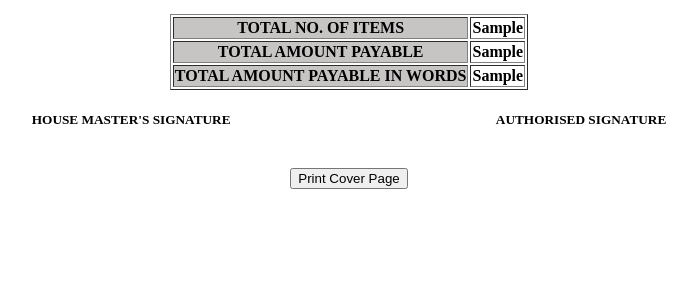
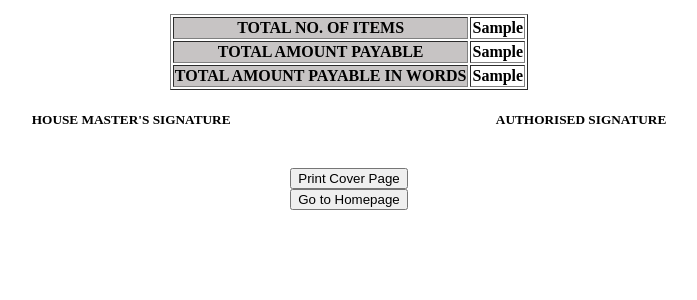
Before and after one commit to AyushS305/flask, a Flask app: template templates/cover_page_print.html in a window 1280 px wide. Shown: the part 444-744 px from the top of the page, without its empty margins (291-988 px from the left). Run offline with Flask 3, Linux system fonts and the light colour scheme; the template is opened without the code that fills it: most values are stand-ins (such as "Sample title", 1, 10 or a date in 2020).

Commit message:
added homepage buttons to print pages and added homepage to raashan pages

```diff
--- a/templates/confirm_raashan_details.html
+++ b/templates/confirm_raashan_details.html
@@ -46,6 +46,7 @@
       </head>
    <body>
     <form action = "/print_raashan_bill" method = "POST">
+      <p align="right"><a href="/homepage">Homepage</a></p>
          <h1><img src= "{{ image['img_url'] }}" alt="PRIKAWAY"></h1>
          <p align="right"><a href="/homepage">Homepage</a></p>
          <div class="container" style="display: flex; height: 60px; text-align: left;">
--- a/templates/cover_page_house.html
+++ b/templates/cover_page_house.html
@@ -47,6 +47,7 @@
    <body>
     <form action = "/print_house_cover_page" method = "POST">
          <h1><img src= "https://drive.google.com/uc?export=view&id=1KyfRAR13KQ8au3tKlGUaMFEc2wkErOWI" alt="PRIKAWAY"></h1>
+         <p align="right"><a href="/homepage">Homepage</a></p>
          {% if result['House']=='All'%}
          <h1>House Summary</h1>
          <table border=1>
--- a/templates/cover_page_print.html
+++ b/templates/cover_page_print.html
@@ -112,6 +112,9 @@
          <br>
          {% endif %}
          <input id='printbtn' type = "Submit" value = "Print Cover Page" onclick="window.print();return false;window.location.href='/print_invoice';">
-         </form>
+         <br>
+         <form action="/homepage">
+            <input id='printbtn' type="submit" value="Go to Homepage" />
+        </form>
         </body>
 </html>
--- a/templates/pricipal_bill_print_template.html
+++ b/templates/pricipal_bill_print_template.html
@@ -98,5 +98,9 @@
          </table>
          <h5>PRINCIPAL'S SIGNATURE &emsp; &emsp; &emsp; &emsp; &emsp; &emsp; &emsp; &emsp; &emsp; &emsp; &emsp; &emsp; &emsp; &emsp; &emsp; &emsp;AUTHORISED SIGNATURE	</h5>
          <input id="printbtn" type = "Submit" value = "Print Bill" onclick="window.print();return false;window.location.href='/print_invoice';">
+         <br>
+         <form action="/homepage">
+            <input id='printbtn' type="submit" value="Go to Homepage" />
+        </form>
         </body>
 </html>
--- a/templates/print_raashan_bill.html
+++ b/templates/print_raashan_bill.html
@@ -98,6 +98,9 @@
          </table>
          <h5>PRINCIPAL'S SIGNATURE &emsp; &emsp; &emsp; &emsp; &emsp; &emsp; &emsp; &emsp; &emsp; &emsp; &emsp; &emsp; &emsp; &emsp; &emsp; &emsp;AUTHORISED SIGNATURE	</h5>
          <input id="printbtn" type = "button" value = "Print" onclick="window.print();return false;window.location.href='/print_invoice';">
-         </form>
+         <br>
+         <form action="/homepage">
+            <input id='printbtn' type="submit" value="Go to Homepage" />
+        </form>
         </body>
 </html>
--- a/templates/select_raashan_tender.html
+++ b/templates/select_raashan_tender.html
@@ -26,6 +26,7 @@
     </head>
     <body>
         <form action = "/input_raashan_details" method = "POST">
+        <p align="right"><a href="/homepage">Homepage</a></p>
         <h1 align="center"><img src=" https://drive.google.com/uc?export=view&id=1_d2XtM4F7MGepwXL-eMrpOq4_5rvoNoe" alt="PRIKAWAY" width="50",height="50"> PRIKAWAY PRIVATE LIMITED GURUGRAM</h1>
         <h1 align="center">SELECT TENDER</h1>
         <input type="radio" id="raashan_bill" name="tender" value="1">
--- a/templates/student_invoice_print_template.html
+++ b/templates/student_invoice_print_template.html
@@ -90,5 +90,9 @@
          <img src="https://drive.google.com/uc?export=view&id=1x1VR2s7hg5g6Je3sDjvsKXvcb2Cy60_q" width="1000px", height="200px">
          <br>
          <input id="printbtn" type = "button" value = "Print this Invoice" onclick="window.print();return false;window.location.href='/print_invoice';">
+         <br>
+         <form action="/homepage">
+            <input id='printbtn' type="submit" value="Go to Homepage" />
+        </form>
    </body>
 </html>
```
